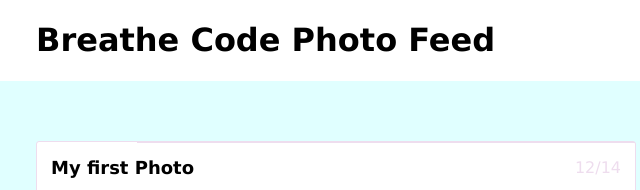
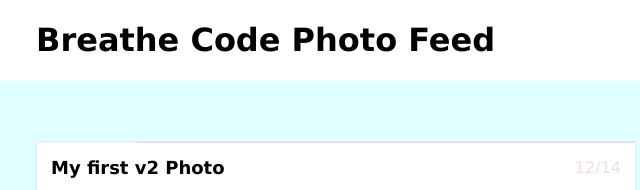
Before and after one commit to Davidruiz03061976/Photo-Feed, a plain HTML site: page index.html in a window 1280 px wide. Shown: the top 190 px of the page, 304-944 px from the left. Drawn offline with Linux system fonts and the light colour scheme.

Commit message:
probando local

```diff
--- a/index.html
+++ b/index.html
@@ -20,7 +20,7 @@
                 <header class="post_title">
                     <div class="title_container">
                         <!--Post title-->
-                        <h2>My first Photo</h2>
+                        <h2>My first v2 Photo</h2>
                     </div>
 
                     <div class="date_container">
```
